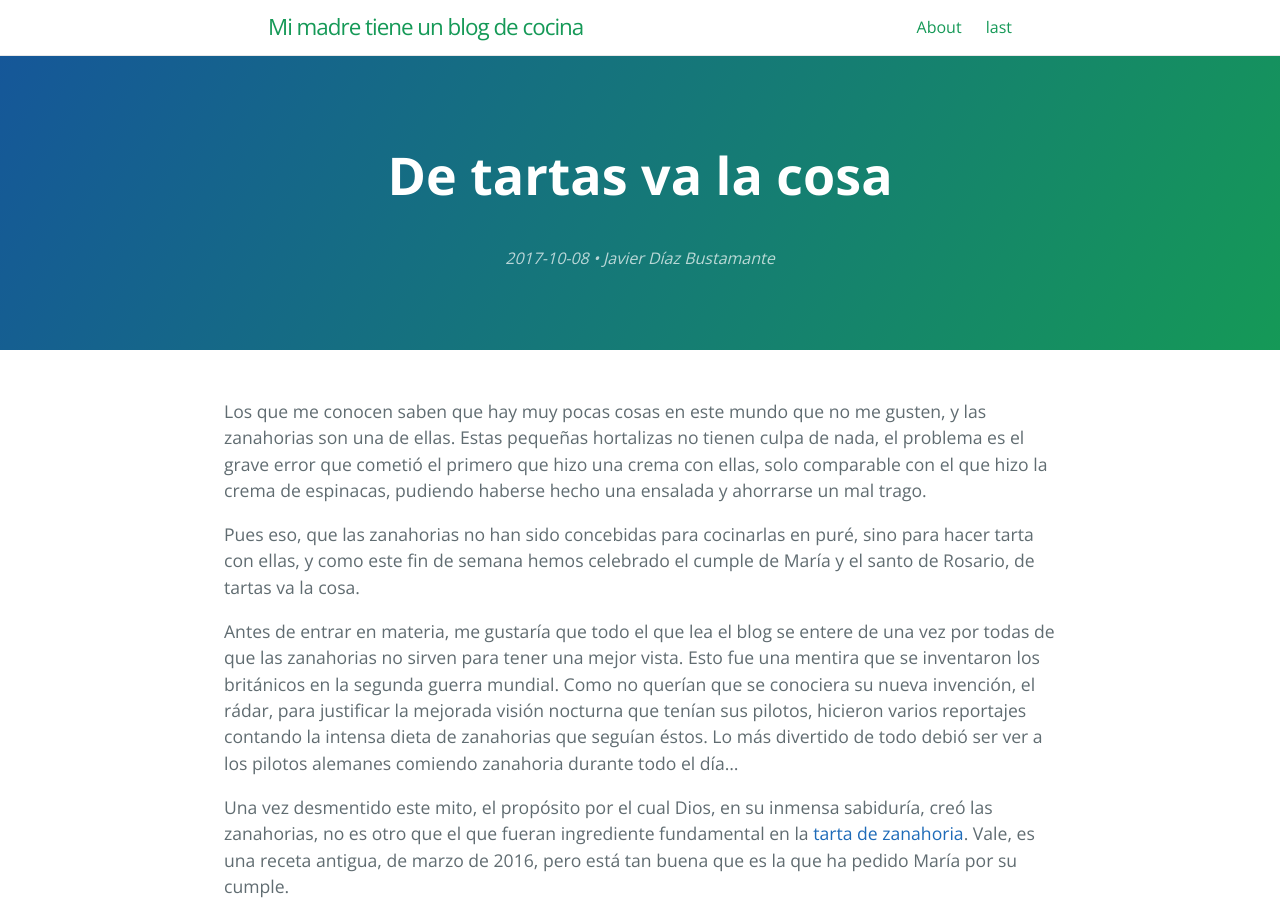
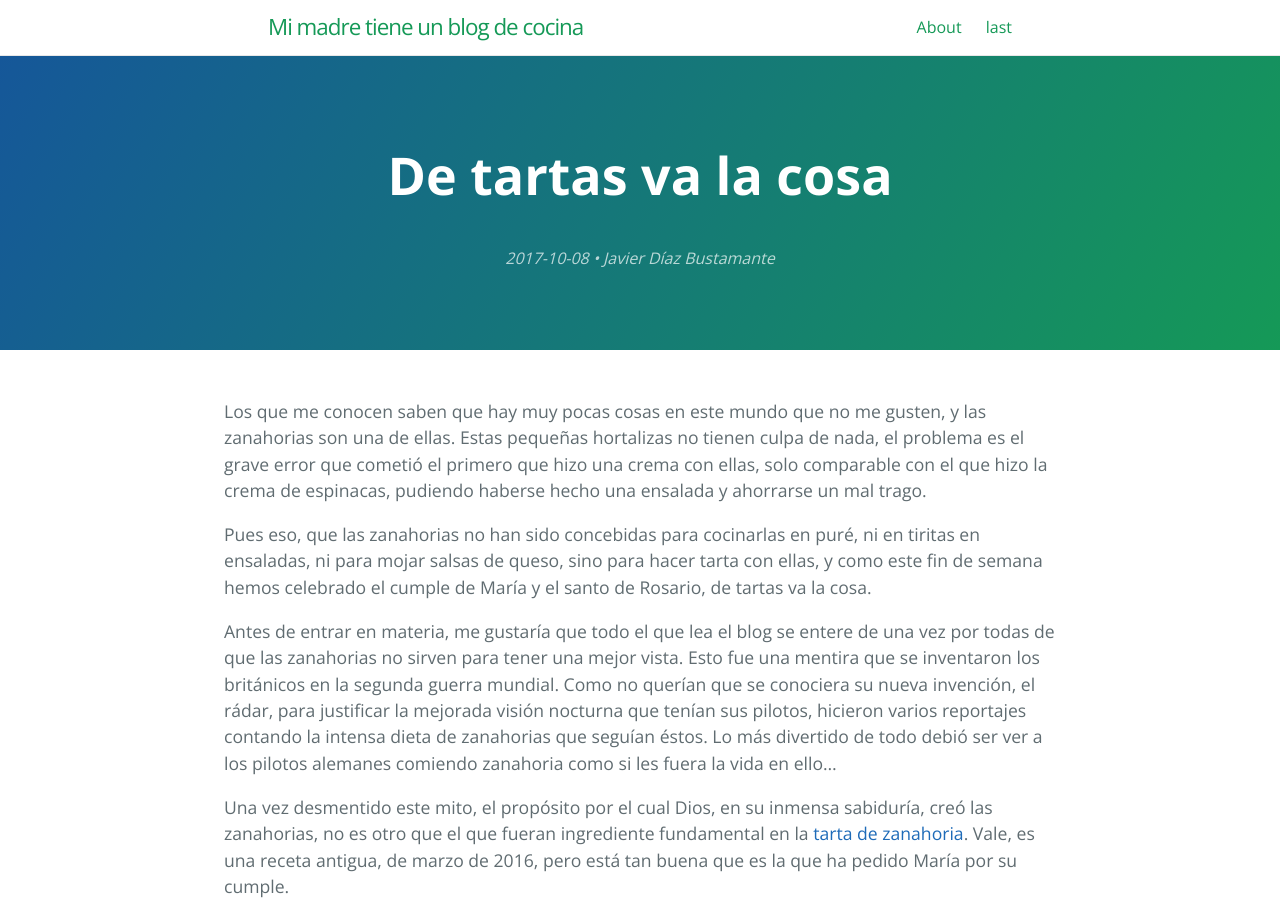
Before and after one commit to javidbu/mi_madre_tiene_un_blog_de_cocina, a Jekyll site: the page built from _posts/2017-10-08-de-tartas-va-la-cosa.md, in a window 1280 px wide and 900 px high. Built offline with Jekyll 4.4.1, drawn with Linux system fonts in a browser that asks for light colours; comment, search, counter and statistics services are not loaded.

Commit message:
Small changes

```diff
--- a/_posts/2017-10-08-de-tartas-va-la-cosa.md
+++ b/_posts/2017-10-08-de-tartas-va-la-cosa.md
@@ -13,9 +13,9 @@ images:
 
 Los que me conocen saben que hay muy pocas cosas en este mundo que no me gusten, y las zanahorias son una de ellas. Estas pequeñas hortalizas no tienen culpa de nada, el problema es el grave error que cometió el primero que hizo una crema con ellas, solo comparable con el que hizo la crema de espinacas, pudiendo haberse hecho una ensalada y ahorrarse un mal trago.
 
-Pues eso, que las zanahorias no han sido concebidas para cocinarlas en puré, sino para hacer tarta con ellas, y como este fin de semana hemos celebrado el cumple de María y el santo de Rosario, de tartas va la cosa.
+Pues eso, que las zanahorias no han sido concebidas para cocinarlas en puré, ni en tiritas en ensaladas, ni para mojar salsas de queso, sino para hacer tarta con ellas, y como este fin de semana hemos celebrado el cumple de María y el santo de Rosario, de tartas va la cosa.
 
-Antes de entrar en materia, me gustaría que todo el que lea el blog se entere de una vez por todas de que las zanahorias no sirven para tener una mejor vista. Esto fue una mentira que se inventaron los británicos en la segunda guerra mundial. Como no querían que se conociera su nueva invención, el rádar, para justificar la mejorada visión nocturna que tenían sus pilotos, hicieron varios reportajes contando la intensa dieta de zanahorias que seguían éstos. Lo más divertido de todo debió ser ver a los pilotos alemanes comiendo zanahoria durante todo el día...
+Antes de entrar en materia, me gustaría que todo el que lea el blog se entere de una vez por todas de que las zanahorias no sirven para tener una mejor vista. Esto fue una mentira que se inventaron los británicos en la segunda guerra mundial. Como no querían que se conociera su nueva invención, el rádar, para justificar la mejorada visión nocturna que tenían sus pilotos, hicieron varios reportajes contando la intensa dieta de zanahorias que seguían éstos. Lo más divertido de todo debió ser ver a los pilotos alemanes comiendo zanahoria como si les fuera la vida en ello...
 
 Una vez desmentido este mito, el propósito por el cual Dios, en su inmensa sabiduría, creó las zanahorias, no es otro que el que fueran ingrediente fundamental en la [tarta de zanahoria](https://recetasdemaca.wordpress.com/2016/03/12/tarta-de-zanahoria/). Vale, es una receta antigua, de marzo de 2016, pero está tan buena que es la que ha pedido María por su cumple.
 
```
